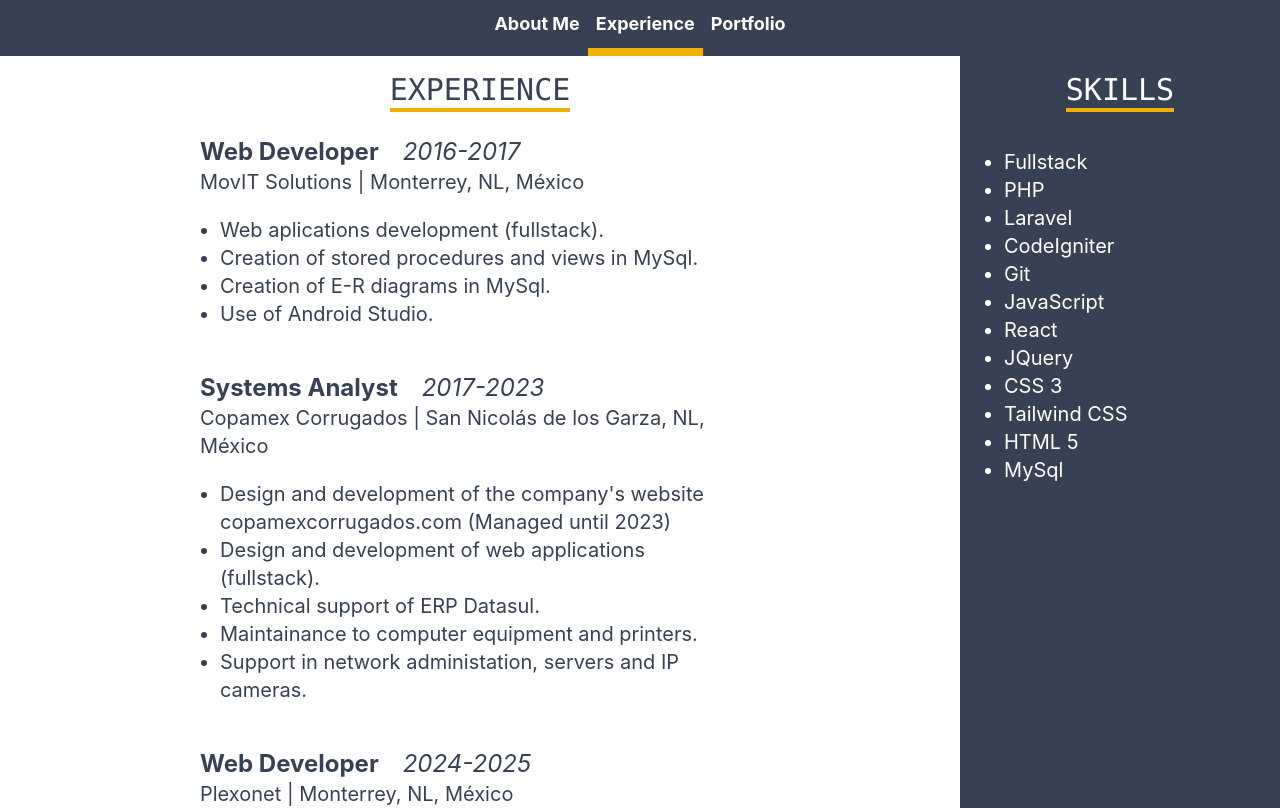
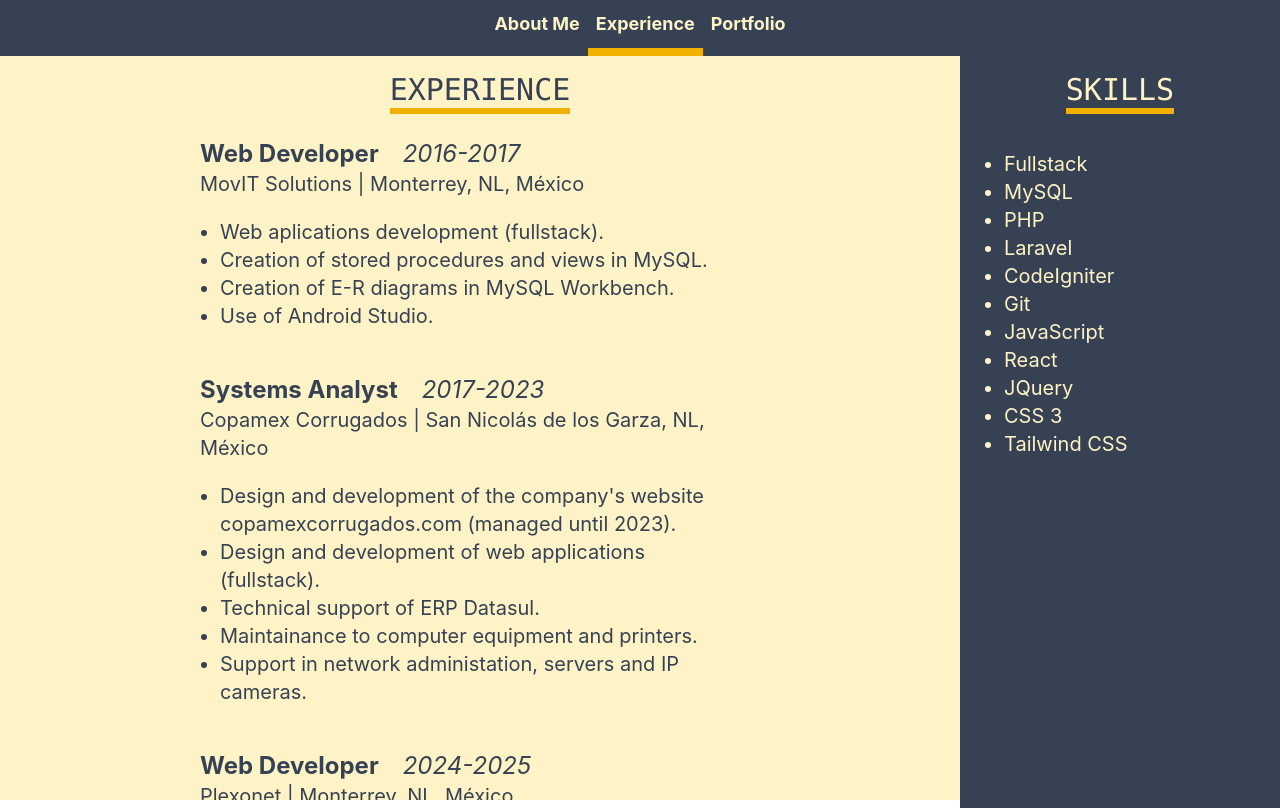
Before and after one commit to diegohgit/diego-cv, a React (Vite) app: page /experience in a window 1280 px wide. Shown: the top 808 px of the page. Built offline with nearby package versions, Linux system fonts and the light colour scheme.

Commit message:
Categorize colors. This way will be easier to change color of any element.

```diff
--- a/src/components/SectionTitle.jsx
+++ b/src/components/SectionTitle.jsx
@@ -6,7 +6,7 @@ export default function SectionTitle({title}) {
     <>
         <div className="w-fit mx-auto my-4">
             <h2 className="font-mono text-3xl">{title}</h2>
-            <hr className="border-2 border-yellow-500"/>
+            <hr className="border-3 bg-midtone border-midtone"/>
         </div>
     </>
   )
--- a/src/components/Topbar.jsx
+++ b/src/components/Topbar.jsx
@@ -29,8 +29,7 @@ export default function Sidebar() {
 
   return (
   <div className="h-14 w-full flex
-                  z-10 fixed
-                  bg-gray-700">
+                  z-10 fixed bg-dark">
     <div className="flex mx-auto items-center">
       {
         options.map(option => (
@@ -38,16 +37,16 @@ export default function Sidebar() {
             key={option.label}
             to={option.route}
             className="text-lg text-center font-bold
-                    text-white cursor-pointer truncate"
+                    text-light cursor-pointer truncate"
             onClick={() => {setPath(option.route)}}
             >
             <div className="h-14 items-center w-full
-                            mr-4 hover:bg-yellow-500 cursor-pointer">
+                            mr-4 bg-midtone-hover cursor-pointer">
               <div className="h-12 flex items-center">
                 <p className="text-center w-full">{option.label}</p>
               </div>
               {/* Mark active option*/}
-              <div className={`${path === option.route ? "bg-yellow-500" : ""}
+              <div className={`${path === option.route ? "bg-midtone" : ""}
                               h-2 w-full `}></div>
             </div>
           </Link>
--- a/src/index.css
+++ b/src/index.css
@@ -1 +1,54 @@
 @import 'tailwindcss';
+
+.bg-light{
+    @apply
+    /*bg-gray-100*/
+    bg-amber-100
+}
+
+.text-light{
+    @apply
+    /*text-gray-100*/
+    text-amber-100
+}
+
+                    /* LIGHT */
+/*************************************************************/
+                    /* MIDTONE */
+
+.border-midtone{
+    @apply
+    border-yellow-500
+    /*border-rose-500*/
+}
+
+.bg-midtone{
+    @apply
+    bg-yellow-500
+    /*bg-rose-500*/
+}
+
+.bg-midtone-hover{
+    @apply
+    bg-gray-700
+}
+
+.bg-midtone-hover:hover{
+    @apply
+    bg-yellow-500
+    /*bg-rose-500*/
+}
+
+                    /* MIDTONE */
+/*************************************************************/
+                    /* DARK */
+
+.bg-dark{
+    @apply
+    bg-gray-700
+}
+
+.text-dark{
+    @apply
+    text-gray-700
+}
--- a/src/layouts/Layout.jsx
+++ b/src/layouts/Layout.jsx
@@ -5,9 +5,9 @@ import Topbar from '../components/Topbar'
 export default function Layout() {
   return (
     <>
-        <div className='h-full'>
+        <div className='h-full bg-light'>
             <Topbar />
-		          <main className="md:flex-1 overflow-y-scroll bg-indigo-10">
+		          <main className="md:flex-1 h-screen overflow-y-scroll bg-indigo-10">
                   <Outlet />
               </main>
         </div>
--- a/src/views/Experience.jsx
+++ b/src/views/Experience.jsx
@@ -5,7 +5,7 @@ export default function Experience() {
     <>
       <div className="mt-14 flex">
         {/* Jobs list */}
-        <div className="w-3/4 text-gray-700 ">
+        <div className="w-3/4 text-dark">
 
           <SectionTitle title="EXPERIENCE" />
 
@@ -19,8 +19,8 @@ export default function Experience() {
 
             <ul className="list-disc p-5">
               <li>Web aplications development (fullstack).</li>
-              <li>Creation of stored procedures and views in MySql.</li>
-              <li>Creation of E-R diagrams in MySql.</li>
+              <li>Creation of stored procedures and views in MySQL.</li>
+              <li>Creation of E-R diagrams in MySQL Workbench.</li>
               <li>Use of Android Studio.</li>
             </ul>
           </div>
@@ -36,7 +36,7 @@ export default function Experience() {
 
             <ul className="list-disc p-5">
               <li>Design and development of the company's website
-                  copamexcorrugados.com (Managed until 2023)
+                  copamexcorrugados.com (managed until 2023).
               </li>
               <li>Design and development of web applications (fullstack).</li>
               <li>Technical support of ERP Datasul.</li>
@@ -77,11 +77,12 @@ export default function Experience() {
         </div>
 
         {/* Skills */}
-        <div className="w-1/4 h-full right-0 text-white fixed bg-gray-700">
+        <div className="w-1/4 h-full right-0 text-light fixed bg-dark">
 
           <SectionTitle title="SKILLS" />
           <ul className="ml-6 text-xl list-disc p-5">
             <li>Fullstack</li>
+            <li>MySQL</li>
             <li>PHP</li>
             <li>Laravel</li>
             <li>CodeIgniter</li>
@@ -91,11 +92,7 @@ export default function Experience() {
             <li>JQuery</li>
             <li>CSS 3</li>
             <li>Tailwind CSS</li>
-            <li>HTML 5</li>
-            <li>MySql</li>
           </ul>
-
-
         </div>
       </div>
     </>
--- a/src/views/Home.jsx
+++ b/src/views/Home.jsx
@@ -4,8 +4,8 @@ export default function Home() {
   return (
     <>
         {/* Diego */}
-        <div className="mt-14 justify-center items-center
-                        text-gray-700">
+        <div className="h-5/10 mt-14 justify-center
+                        items-center text-dark">
             <div className="flex w-fit mx-auto items-center">
               <img className="w-50"
                    src="../img/circulo_cv.png"
@@ -29,11 +29,12 @@ export default function Home() {
         </div>
 
       {/* About Me & Contact Info */}
-      <div className="flex mx-auto justify-center absolute bottom-0
-                      bg-gray-700 text-white">
+      <div className="h-5/10 flex absolute bottom-0
+                      bg-dark text-light">
 
         {/* About Me */}
-        <div className="w-6/12 mr-6 mb-4">
+        <div className="w-8/12 mb-4 ">
+          <div className="w-10/12 mx-auto">
             <SectionTitle title="ABOUT ME" />
 
             <p className="text-xl">I'm 33 years old, I was born in México and I have 10 years of experience in TIC's.
@@ -46,11 +47,12 @@ export default function Home() {
               I like to learn new things but also I like to share my knowledge and help others when its needed.
             </p>
           </div>
+        </div>
 
 
 
         {/* Contact Info */}
-        <div className="w-fit ">
+        <div className="w-fit">
 
           <SectionTitle title="GENERAL INFO" />
           <div className="*:flex *:gap-2 *:mt-2">
```
Lines whose indentation alone changed are shown as unchanged.
